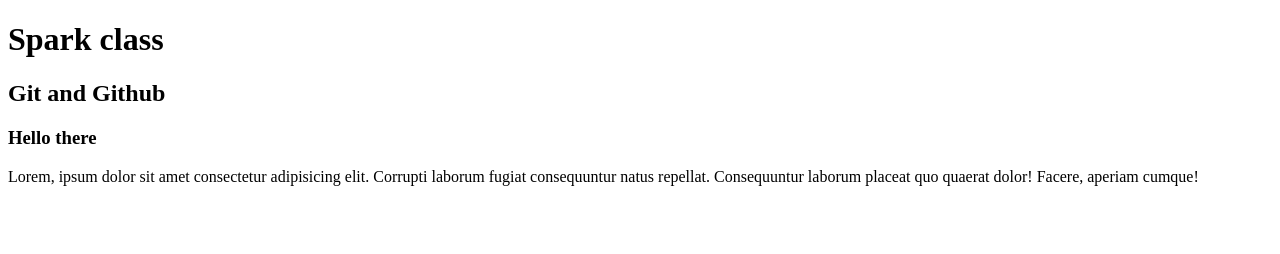
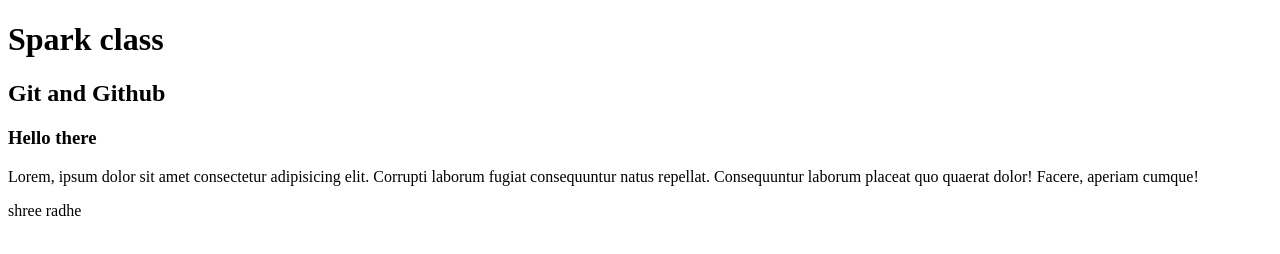
Before and after one commit to ashsarin56/git_practice, a plain HTML site: page github/index.html in a window 1280 px wide. Drawn offline with Linux system fonts and the light colour scheme.

Commit message:
third commit

```diff
--- a/github/index.html
+++ b/github/index.html
@@ -12,5 +12,6 @@
     </h2>
     <h3>Hello there</h3>
     <p>Lorem, ipsum dolor sit amet consectetur adipisicing elit. Corrupti laborum fugiat consequuntur natus repellat. Consequuntur laborum placeat quo quaerat dolor! Facere, aperiam cumque!</p>
+    <p>shree radhe</p>
 </body>
 </html>
```
